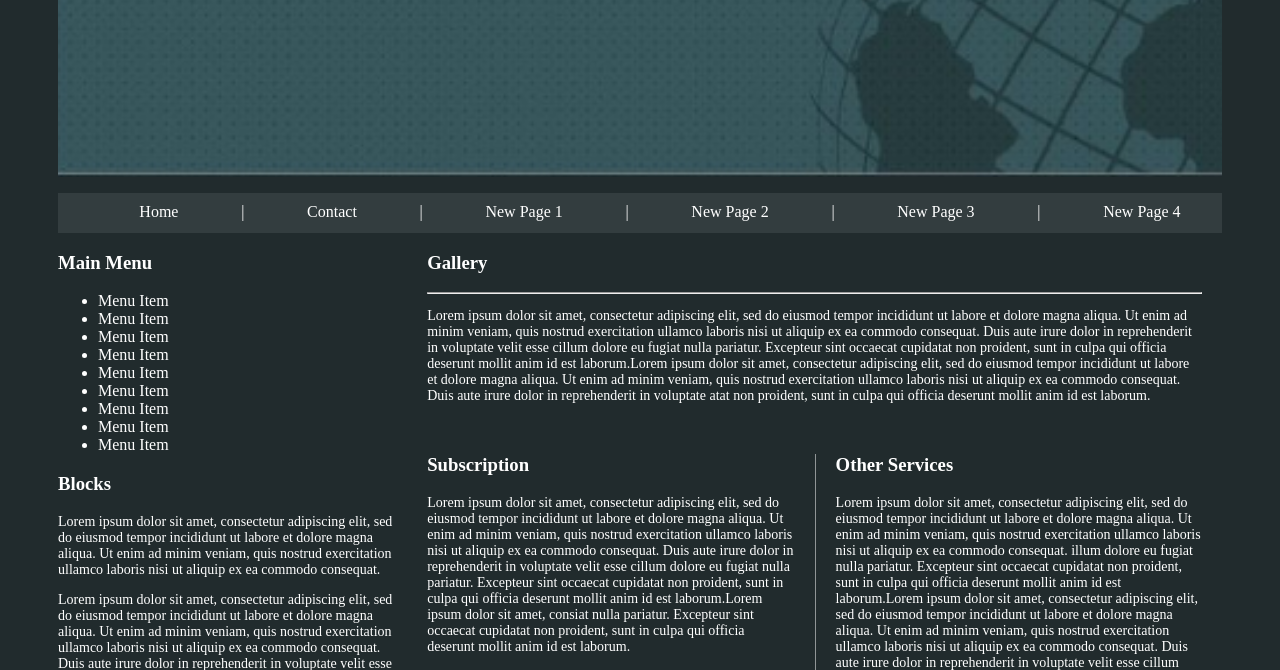
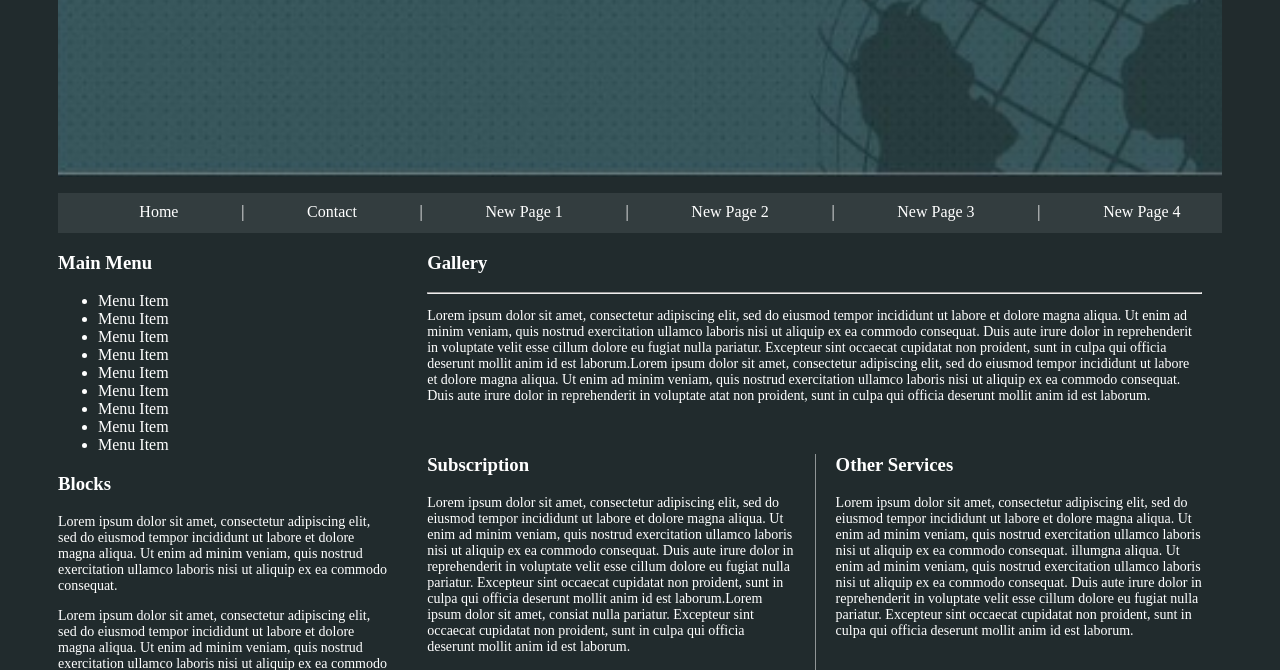
Before and after one commit to jnd-lb/HTML-Challenge, a plain HTML site: page Jihad Noureddine HTML 3/index.html in a window 1280 px wide. Shown: the part 241-911 px from the top of the page. Drawn offline with Linux system fonts and the light colour scheme.

Commit message:
level 3 last touches

```diff
--- a/Jihad Noureddine HTML 3/index.html
+++ b/Jihad Noureddine HTML 3/index.html
@@ -69,9 +69,8 @@
                     <div class="other-services">
                         <h3>Other Services</h3>
                         <p>Lorem ipsum dolor sit amet, consectetur adipiscing elit, sed do eiusmod tempor incididunt ut labore et dolore magna aliqua. Ut enim ad minim veniam, quis nostrud exercitation ullamco laboris nisi ut aliquip ex ea commodo consequat.
-                            illum dolore eu fugiat nulla pariatur. Excepteur sint occaecat cupidatat non proident, sunt in culpa qui officia deserunt mollit anim id est laborum.Lorem ipsum dolor sit amet, consectetur adipiscing elit, sed do eiusmod tempor
-                            incididunt ut labore et dolore magna aliqua. Ut enim ad minim veniam, quis nostrud exercitation ullamco laboris nisi ut aliquip ex ea commodo consequat. Duis aute irure dolor in reprehenderit in voluptate velit esse cillum
-                            dolore eu fugiat nulla pariatur. Excepteur sint occaecat cupidatat non proident, sunt in culpa qui officia deserunt mollit anim id est laborum.</p>
+                            illumgna aliqua. Ut enim ad minim veniam, quis nostrud exercitation ullamco laboris nisi ut aliquip ex ea commodo consequat. Duis aute irure dolor in reprehenderit in voluptate velit esse cillum dolore eu fugiat nulla pariatur.
+                            Excepteur sint occaecat cupidatat non proident, sunt in culpa qui officia deserunt mollit anim id est laborum.</p>
 
                         <a href="#" class="read-more">Read more</a>
                     </div>
--- a/Jihad Noureddine HTML 3/style.css
+++ b/Jihad Noureddine HTML 3/style.css
@@ -49,7 +49,8 @@ nav a {
 
 .side-pannel {
     float: left;
-    width: 30%;
+    padding-right: 20px;
+    width: calc(30% - 20px);
 }
 
 .side-pannel a {
@@ -133,6 +134,6 @@ footer form label {
     margin-left: 20px;
 }
 
-.checkbox input:submit {
+.checkbox input {
     background-color: tomato;
 }
```
